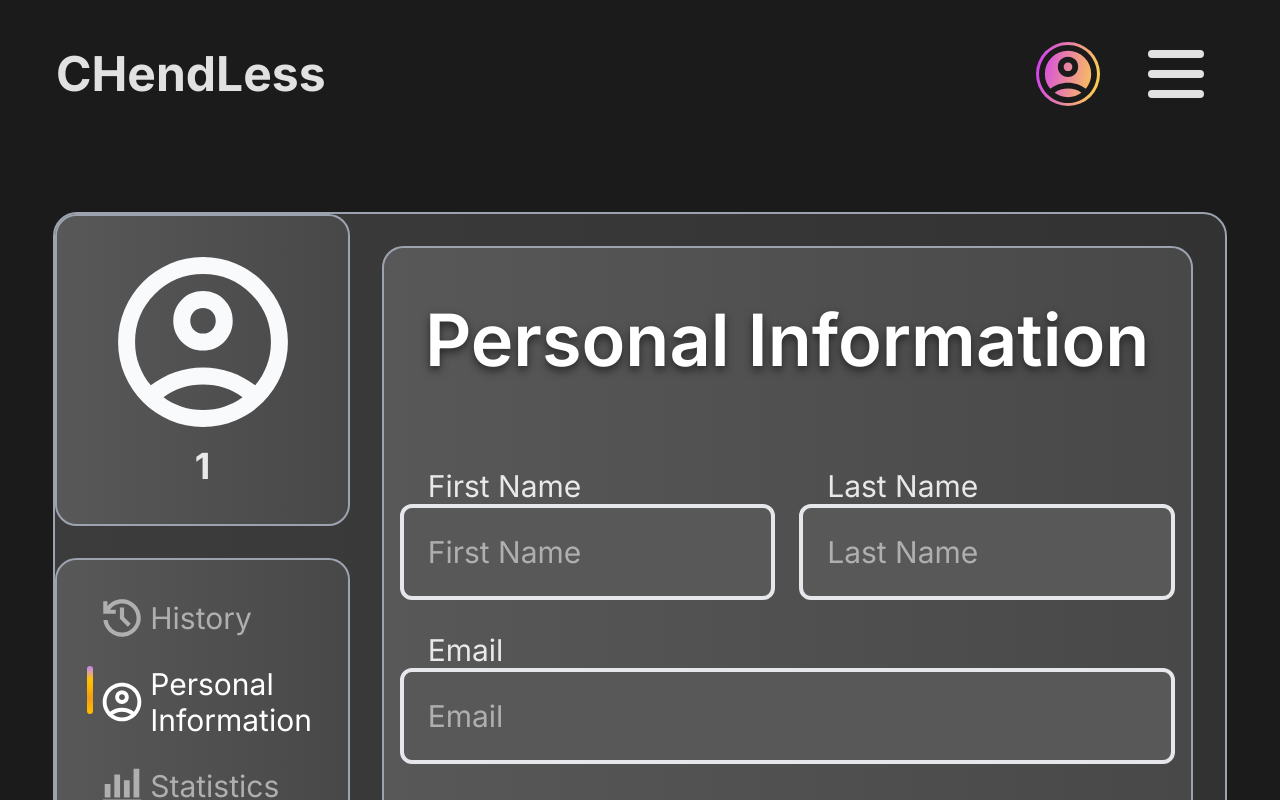
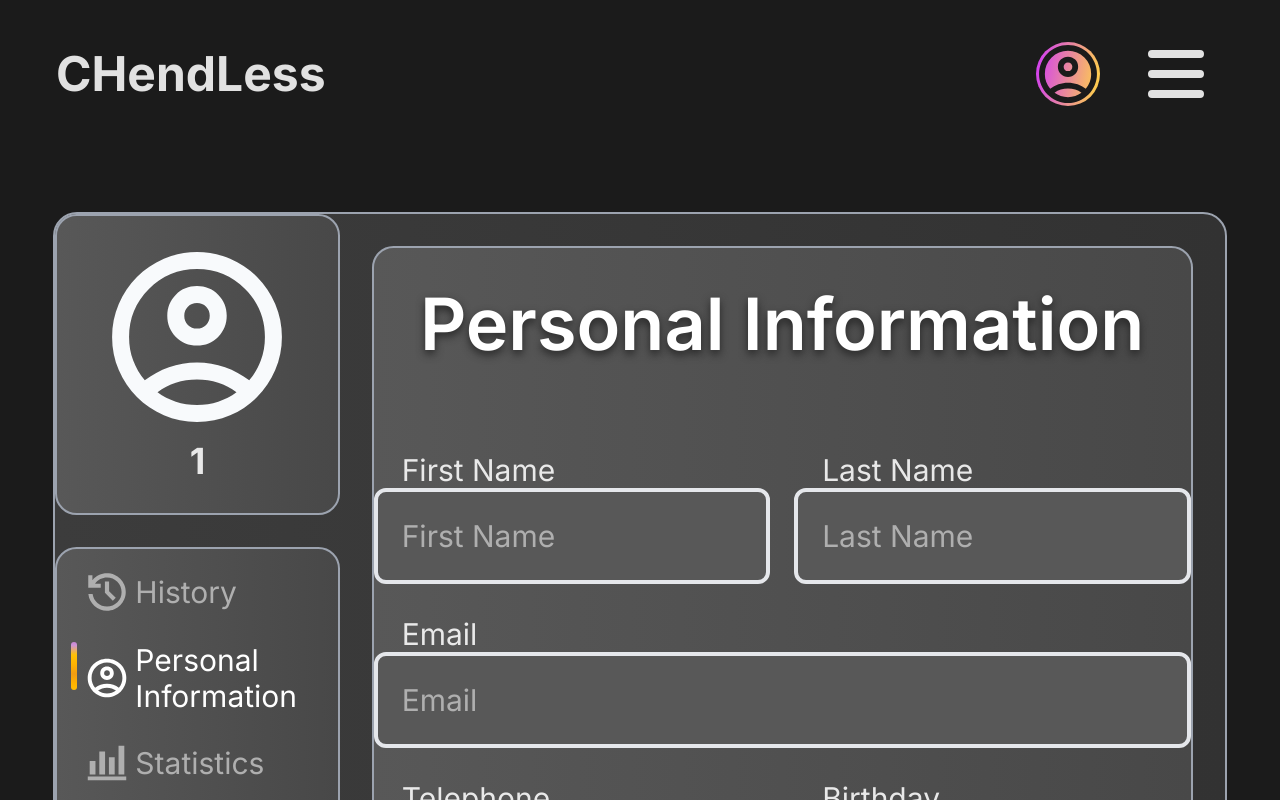
Before and after one commit to d3nnis2001/CHendLess, a Vue app in the folder frontend/: page /user/1 in a window 1280 px wide. Shown: the top 800 px of the page. Built offline with nearby package versions, Linux system fonts and the light colour scheme.

Commit message:
Fixed increased h-size for TabPersonalInformation.vue

```diff
--- a/frontend/src/components/user/UserComponent.vue
+++ b/frontend/src/components/user/UserComponent.vue
@@ -1,7 +1,7 @@
 <template>
     <div class="
     bg-background_konto-dark bg-gradient-to-r from-background_konto2-dark to-background_konto-dark
-    rounded-fitting border-gray-400 border-2 p-4
+    rounded-fitting border-gray-400 border-2
     flex items-center justify-center
     ">
         <slot></slot>
--- a/frontend/src/components/user/tabs/TabPersonalInformation.vue
+++ b/frontend/src/components/user/tabs/TabPersonalInformation.vue
@@ -1,5 +1,4 @@
-<!-- TODO: Find out why this tab increases the h-size of the parent component, add button functionality (and outlines) and proper tel number shit -->
-
+<!-- TODO: Add button functionality (and outlines) and proper tel number shit -->
 
 <template>
     <div class="w-full h-full content-stretch text-center
```
